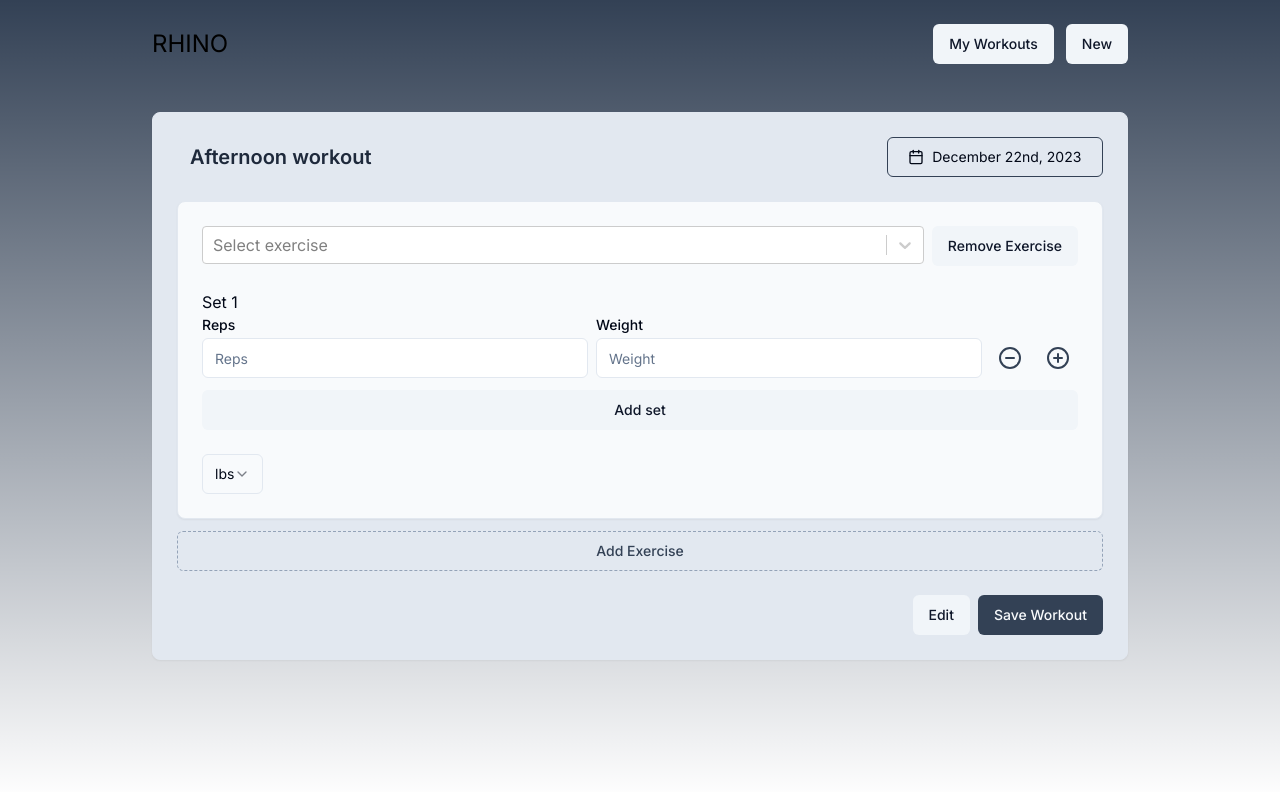
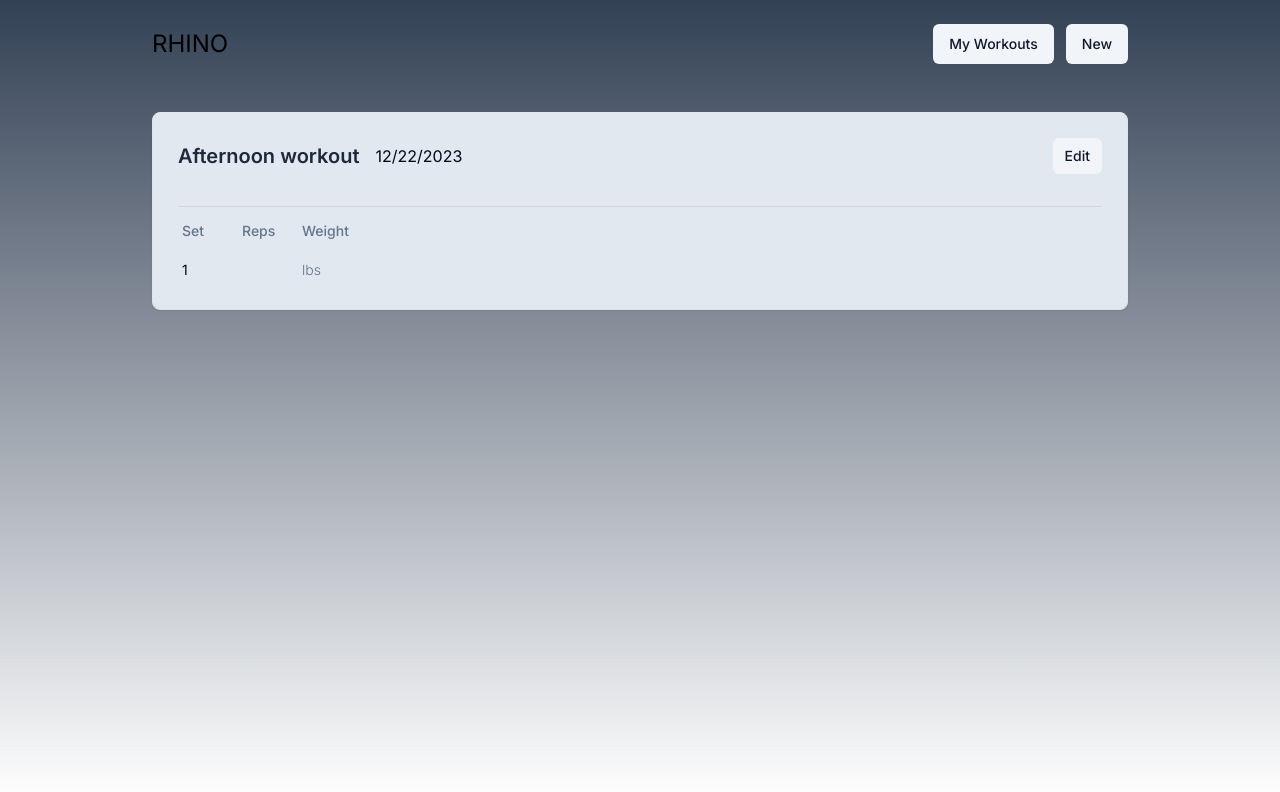
Before and after one commit to dan-ville/rhino, a Next.js app: page / in a window 1280 px wide. Shown: the top 792 px of the page. Built offline with nearby package versions, Linux system fonts and the light colour scheme.

Commit message:
add actions prop to display, create new workout route

```diff
--- a/src/app/my-workouts/[id]/page.tsx
+++ b/src/app/my-workouts/[id]/page.tsx
@@ -14,6 +14,7 @@ export default function WorkoutPage({ params: { id } }: PageProps) {
   const [status, setStatus] = useState(STATUS.IDLE)
 
   useEffect(() => {
+    const getWorkout = () => {
       setStatus(STATUS.LOADING)
       try {
         const workout = getWorkoutById(id)
@@ -22,6 +23,9 @@ export default function WorkoutPage({ params: { id } }: PageProps) {
       } catch (err) {
         setStatus(STATUS.ERROR)
       }
+    }
+
+    getWorkout()
   }, [id, getWorkoutById])
 
   let content = null
--- /dev/null
+++ b/src/app/my-workouts/new/page.tsx
@@ -0,0 +1,10 @@
+import { Workout } from "@/components/Workout"
+import { Page } from "@/components/layout"
+
+export default async function Home() {
+  return (
+    <Page>
+      <Workout isEditing />
+    </Page>
+  )
+}
--- a/src/components/WorkoutDisplay/WorkoutDisplay.tsx
+++ b/src/components/WorkoutDisplay/WorkoutDisplay.tsx
@@ -11,45 +11,30 @@ import { Button, buttonVariants } from "../ui/Button"
 
 type Props = {
   workout: WorkoutType
+  actions?: React.ReactNode
 }
 
-export function WorkoutDisplay({ workout }: Props) {
-  const service = useWorkoutsDB()
-
-  const deleteWorkout = () => service.deleteWorkoutById(workout.id)
-
-  // Hacky way to recreate button styles until I make linkVariants
-  // h-[max-content] is to prevent flex item from resizing, idk how to flexbox it
-  const linkClass =
-    "inline-flex items-center justify-center rounded-md text-sm font-medium ring-offset-background transition-colors focus-visible:outline-none focus-visible:ring-2 focus-visible:ring-ring focus-visible:ring-offset-2 disabled:pointer-events-none disabled:opacity-50 border border-slate-700 border-solid bg-transparent hover:bg-accent hover:text-accent-foreground p-2 h-[max-content]"
+export function WorkoutDisplay(props: Props) {
+  const { workout, actions } = props
 
   return (
     <Card key={workout.id} className="bg-slate-200">
-      <CardHeader className="flex-row justify-between items-center p-6">
-        <h2 className="text-xl text-slate-800 font-semibold">
-          {workout.name || getWorkoutTimeOfDay(workout.userDate)}
-        </h2>
-        <div className="flex gap-2 items-center">
-          <p>{new Date(workout.userDate).toLocaleDateString()}</p>
-          <Link href={`/my-workouts/${workout.id}`} className={linkClass}>
-            <Maximize2 />
-          </Link>
-          <Button
-            onClick={deleteWorkout}
-            className={buttonVariants({
-              variant: "outline",
-              className: "text-color-primary p-2 h-[max-content]",
-            })}
-          >
-            <Trash2 className="grow-0" />
-          </Button>
+      <CardHeader className="flex-row justify-between items-center p-6 flex-wrap">
+        <div className="flex gap-4 items-center flex-wrap">
+          <span className="text-xl text-slate-800 font-semibold">
+            {workout.name || getWorkoutTimeOfDay(workout.userDate)}
+          </span>
+          <span>{new Date(workout.userDate).toLocaleDateString()}</span>
         </div>
+        {actions}
       </CardHeader>
       <CardContent className="p-6 pt-0">
         {workout.exercises.map((exercise) => {
           return (
             <Fragment key={exercise.id}>
-              <p className="font-medium py-1 border-b border-solid border-gray-300">{exercise.exercise?.name}</p>
+              <p className="font-medium py-1 border-b border-solid border-gray-300">
+                {exercise.exercise?.name}
+              </p>
               <SetDisplayCard
                 key={exercise.id}
                 exercise={exercise}
--- /dev/null
+++ b/src/components/WorkoutForm/WorkoutForm.tsx
@@ -0,0 +1,90 @@
+import React, { useState } from "react"
+import { FormProvider, UseFormReturn, useFieldArray } from "react-hook-form"
+import { WorkoutType } from "@/lib/types"
+import { Button, Input, SetBuilderCard } from "../ui"
+import { CardContent, CardFooter, CardHeader } from "../ui/Card"
+import { DatePicker } from "../ui/DatePicker"
+import { v4 as uuidv4 } from "uuid"
+import { STATUS } from "@/lib/constants"
+
+type Props = {
+  form: UseFormReturn<WorkoutType, any, undefined>
+  onSubmit: React.FormEventHandler<HTMLFormElement>
+  saveStatus: STATUS
+}
+
+export function WorkoutForm(props: Props) {
+  const { form, onSubmit, saveStatus } = props
+  const { register, control } = form
+
+  const initialUserDate = form.getValues("userDate")
+
+  const [userDate, setUserDate] = useState<Date | undefined>(
+    initialUserDate ? new Date(initialUserDate) : new Date()
+  )
+
+  const handleSetUserDate = (date?: Date) => {
+    setUserDate(date)
+    form.setValue("userDate", date?.toDateString() ?? new Date().toDateString())
+  }
+
+  const {
+    fields: exercises,
+    append: appendExercise,
+    remove: removeExercise,
+  } = useFieldArray({
+    name: "exercises",
+    control: control,
+  })
+  const handleAppendExercise = () => {
+    appendExercise({
+      id: uuidv4(),
+      units: "lbs",
+      sets: [{ id: uuidv4(), reps: null, weight: null }],
+      exercise: null,
+    })
+  }
+
+  return (
+    <form className="flex gap-6 flex-col" onSubmit={onSubmit}>
+      <FormProvider {...form}>
+        <CardHeader className="flex-row items-center gap-4">
+          <Input
+            className="text-xl text-slate-800 font-semibold bg-slate-200"
+            {...register("name")}
+            placeholder="Workout Name"
+          />
+          <DatePicker date={userDate} setDate={handleSetUserDate} required />
+        </CardHeader>
+        <CardContent>
+          <div className="grid gap-2 mb-3">
+            {exercises.map((exercise, index) => {
+              return (
+                <SetBuilderCard
+                  key={exercise.id}
+                  exerciseIndex={index}
+                  removeExercise={() => removeExercise(index)}
+                />
+              )
+            })}
+          </div>
+          <Button variant="dashed" type="button" onClick={handleAppendExercise}>
+            Add Exercise
+          </Button>
+        </CardContent>
+        <CardFooter className="gap-2 justify-end">
+          <Button
+            variant="default"
+            type="submit"
+            disabled={saveStatus !== STATUS.IDLE}
+            loading={saveStatus === STATUS.LOADING}
+            success={saveStatus === STATUS.SUCCESS}
+            successMessage="Saved!"
+          >
+            Save Workout
+          </Button>
+        </CardFooter>
+      </FormProvider>
+    </form>
+  )
+}
--- a/src/components/layout/Header.tsx
+++ b/src/components/layout/Header.tsx
@@ -14,7 +14,10 @@ export function Header() {
           >
             My Workouts
           </Link>
-          <Link href="/" className={buttonVariants({ variant: "secondary" })}>
+          <Link
+            href="/my-workouts/new"
+            className={buttonVariants({ variant: "secondary" })}
+          >
             New
           </Link>
         </nav>
--- a/src/components/workout/workout.tsx
+++ b/src/components/workout/workout.tsx
@@ -1,36 +1,27 @@
 "use client"
 import { useParams, useRouter } from "next/navigation"
 import { useWorkoutsDB } from "@/lib/hooks"
-import { SetBuilderCard } from "../ui/SetBuilderCard"
 import { useEffect, useState } from "react"
 import { Button } from "../ui/Button"
-import { Card, CardContent, CardFooter, CardHeader } from "../ui/Card"
-import {
-  useForm,
-  FormProvider,
-  useFieldArray,
-  SubmitHandler,
-} from "react-hook-form"
-import { Input } from "../ui/Input"
-import { v4 as uuidv4 } from "uuid"
+import { Card } from "../ui/Card"
+import { useForm, SubmitHandler, SubmitErrorHandler } from "react-hook-form"
+
 import { getWorkoutTimeOfDay } from "@/lib/utils"
 import { WorkoutType } from "@/lib/types"
 import { STATUS } from "@/lib/constants"
-import { DatePicker } from "../ui/DatePicker"
+import { v4 as uuidv4 } from "uuid"
+import { WorkoutForm } from "../WorkoutForm/WorkoutForm"
+import { WorkoutDisplay } from "../WorkoutDisplay"
 
 type Props = {
   workout?: WorkoutType
+  isEditing?: boolean
 }
 
-export function Workout({ workout }: Props) {
+export function Workout({ workout, isEditing: _isEditing }: Props) {
   const params = useParams()
   const router = useRouter()
   const { saveWorkout } = useWorkoutsDB()
-  const [isEditing, setIsEditing] = useState(false)
-  const [saveStatus, setSaveStatus] = useState(STATUS.IDLE)
-  const [userDate, setUserDate] = useState<Date | undefined>(
-    workout?.userDate ? new Date(workout.userDate) : new Date()
-  )
 
   const form = useForm<WorkoutType>({
     defaultValues: {
@@ -45,19 +36,12 @@ export function Workout({ workout }: Props) {
       ],
       createdTime: new Date().toUTCString(),
       name: getWorkoutTimeOfDay(),
+      userDate: new Date().toDateString(),
     },
   })
 
-  const { register, control } = form
-
-  const {
-    fields: exercises,
-    append: appendExercise,
-    remove: removeExercise,
-  } = useFieldArray({
-    name: "exercises",
-    control: control,
-  })
+  const [isEditing, setIsEditing] = useState(_isEditing || false)
+  const [saveStatus, setSaveStatus] = useState(STATUS.IDLE)
 
   useEffect(() => {
     // workout data does not arrive immediately, and hook form refs do not update with re-renders, so use reset to hydrate the form
@@ -65,15 +49,6 @@ export function Workout({ workout }: Props) {
       form.reset({ ...workout })
     }
   }, [workout, form])
-
-  const handleAppendExercise = () => {
-    appendExercise({
-      id: uuidv4(),
-      units: "lbs",
-      sets: [{ id: uuidv4(), reps: null, weight: null }],
-      exercise: null,
-    })
-  }
 
   const onSubmitSuccess: SubmitHandler<WorkoutType> = async (data) => {
     setSaveStatus(STATUS.LOADING)
@@ -94,6 +69,7 @@ export function Workout({ workout }: Props) {
           router.push(`/my-workouts/${data.id}`)
         }
       }, 500) // half a second to show the success message
+      setIsEditing(false)
     } catch (error) {
       // Handle any errors here
       console.error(error)
@@ -101,67 +77,31 @@ export function Workout({ workout }: Props) {
     }
   }
 
-  const handleSetUserDate = (date?: Date) => {
-    setUserDate(date)
-    form.setValue("userDate", date?.toDateString() ?? new Date().toDateString())
+  const onSubmitFail: SubmitErrorHandler<WorkoutType> = () => {
+    console.error("Failed to submit")
   }
 
+  const onSubmit = form.handleSubmit(onSubmitSuccess, onSubmitFail)
+
   return (
-    <form
-      className="flex gap-6 flex-col"
-      onSubmit={form.handleSubmit(onSubmitSuccess)}
-    >
-      <FormProvider {...form}>
-        <Card className="bg-slate-200">
-          <CardHeader className="flex-row items-center gap-4">
-            <Input
-              className="text-xl text-slate-800 font-semibold bg-slate-200"
-              {...register("name")}
-              placeholder="Workout Name"
-            />
-            <DatePicker date={userDate} setDate={handleSetUserDate} required />
-          </CardHeader>
-          <CardContent>
-            <div className="grid gap-2 mb-3">
-              {exercises.map((exercise, index) => {
-                return (
-                  <SetBuilderCard
-                    key={exercise.id}
-                    exerciseIndex={index}
-                    removeExercise={() => removeExercise(index)}
-                  />
-                )
-              })}
-            </div>
-            <Button
-              variant="dashed"
-              type="button"
-              onClick={handleAppendExercise}
-            >
-              Add Exercise
-            </Button>
-          </CardContent>
-          <CardFooter className="gap-2 justify-end">
+    <Card className="bg-slate-200">
+      {isEditing ? (
+        <WorkoutForm form={form} onSubmit={onSubmit} saveStatus={saveStatus} />
+      ) : (
+        <WorkoutDisplay
+          workout={form.watch()}
+          actions={
             <Button
               onClick={() => setIsEditing(!isEditing)}
               variant="secondary"
               type="button"
+              size="sm"
             >
               Edit
             </Button>
-            <Button
-              variant="default"
-              type="submit"
-              disabled={saveStatus !== STATUS.IDLE}
-              loading={saveStatus === STATUS.LOADING}
-              success={saveStatus === STATUS.SUCCESS}
-              successMessage="Saved!"
-            >
-              Save Workout
-            </Button>
-          </CardFooter>
-        </Card>
-      </FormProvider>
-    </form>
+          }
+        />
+      )}
+    </Card>
   )
 }
```
Also changed, not shown: src/components/WorkoutGrid/WorkoutGrid.tsx (+37 -2 lines). Lines whose indentation alone changed are shown as unchanged.
